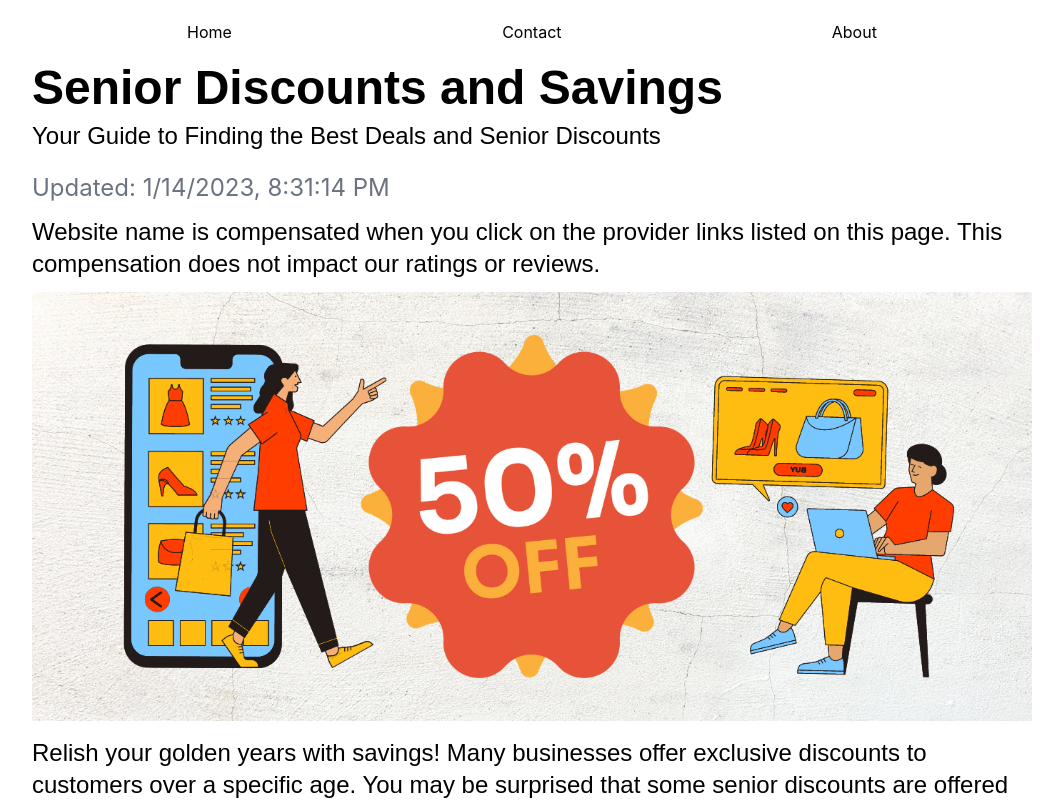
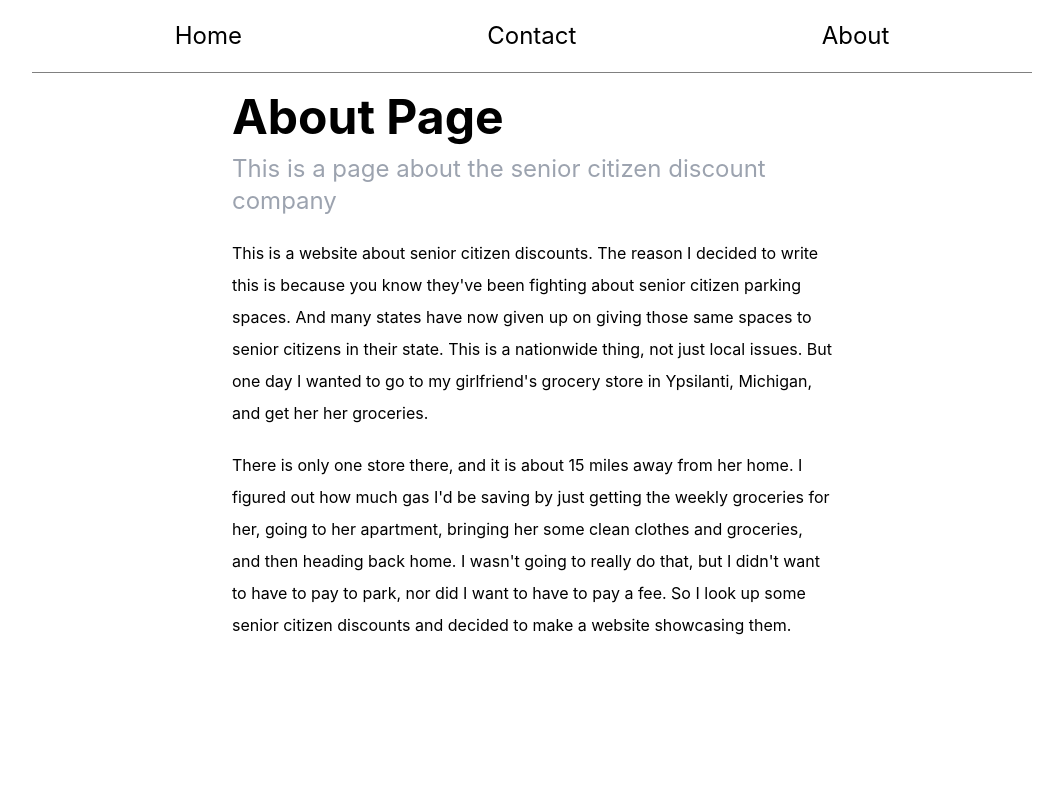
Before and after one commit to kbax6342/senior-discounts, a React (Create React App) app: page /about in a window 1280 px wide. Shown: the top 800 px of the page, without its empty margins (108-1171 px from the left). Built offline with nearby package versions, Linux system fonts and the light colour scheme.

Commit message:
contact form

```diff
--- a/src/App.js
+++ b/src/App.js
@@ -1,35 +1,27 @@
 
 import './App.css';
 import React, { useState, useEffect } from 'react';
-import { BrowserRouter as Router, Link, Switch, Route } from "react-router-dom";
+import { BrowserRouter as Router,Routes, Link, Switch, Route } from "react-router-dom";
 
 
-import Header from './components/Header/Header'
-import TableContentsd from './components/TableContents/TableContents';
-import SeniorDiscounts from './components/SeniorDiscounts/SeniorDiscounts';
-import YoutubeVideo from './components/YoutubeVideo/YoutubeVideo';
-import Footer from './components/Footer/Footer'
-import Review from './components/Reviews/Review';
+
 import Nav from './components/Nav/Nav';
-import Section1 from './components/Section1/Section1';
-import Infograph from './components/Infograph/Inforgraph'
-import Section2 from './components/Section2/Section2';
-import Ad1 from './components/Ad1/Ad1';
+import Home from './pages/Home';
+import About from './pages/About';
+import Contact from './pages/Contact'
+
 
 function App() {
   return (
     <div className="App container max-w-[1000px]">
       <Nav />
-      <Header />
-      <TableContentsd />
-      <SeniorDiscounts />
-      <YoutubeVideo embedId='9U0N7-xDx-0' />
-      <Section1 />
-      <Infograph/>
-      <Ad1 />
-      <Section2 />
-      <Review />
-      <Footer />
+      <Routes>
+        <Route path="/" element={<Home />} />
+        <Route path="/about" element={<About/>} />
+        <Route path="/contact" element={<Contact />} />
+      </Routes>
+
+
     </div>
   );
 }
--- a/src/components/Footer/Footer.css
+++ b/src/components/Footer/Footer.css
@@ -31,3 +31,7 @@
     font-size: 25px;
     color: blue;
 }
+
+li{
+    font-size: 14px;
+}
--- a/src/components/Footer/Footer.js
+++ b/src/components/Footer/Footer.js
@@ -22,8 +22,7 @@ function Footer() {
            <li> <Link>Privacy Policy</Link></li>
            <li><Link>Terms of Use</Link></li>
            <li><Link>Accessiblity</Link></li>
-           <li><Link>Do Not Sell/Share My Personal Information</Link></li>
-           <li> <Link>Limit the Use of MY Sensitive Personal Infomation</Link></li>
+
         </nav>
         <nav className='footer-nav'>
             <li><Link>Research</Link></li>
--- a/src/components/Nav/Nav.css
+++ b/src/components/Nav/Nav.css
@@ -0,0 +1,12 @@
+.li:hover{
+  background-color: gainsboro;
+
+}
+
+.nav{
+    border-bottom: solid 1px gray;
+}
+
+li:active{
+    background-color: gainsboro;
+}
--- a/src/components/Nav/Nav.js
+++ b/src/components/Nav/Nav.js
@@ -1,14 +1,15 @@
 import React from 'react'
 import { BrowserRouter as Router, Link, Switch, Route } from "react-router-dom";
+import "./Nav.css"
 
 export default function Nav() {
     return (
-        <div>
+        <div className='nav mb-5'>
             <nav className="">
                 <ul className="flex w-full justify-around">
-                    <li><Link to={'/'} className=""> Home </Link></li>
-                    <li><Link to={'#contact'} className="">Contact</Link></li>
-                    <li><Link to={'#about'} className="">About</Link></li>
+                    <li><Link to={'/'} className="li p-3 rounded text-2xl"> Home </Link></li>
+                    <li><Link to={'/contact'} className="li p-3 rounded text-2xl">Contact</Link></li>
+                    <li><Link to={'/about'} className="li p-3 rounded text-2xl">About</Link></li>
                 </ul>
             </nav>
         </div>
--- a/src/index.css
+++ b/src/index.css
@@ -7,6 +7,7 @@
 
 html{
   scroll-behavior: smooth;
+  height: 100%;
 }
 
 body {
@@ -26,3 +27,7 @@ code {
 .mulish{
   font-family: 'Mulish', sans-serif;
 }
+
+.space{
+  min-height: 100%;
+}
--- /dev/null
+++ b/src/pages/About.js
@@ -0,0 +1,44 @@
+import React from 'react'
+import Footer from '../components/Footer/Footer'
+
+export default function About() {
+    return (
+        <div >
+            <div className='w-[600px] mx-auto flex flex-col  '>
+                <h1 className='text-5xl font-bold mulisha text-left'>About Page</h1>
+                <p className='text-2xl mt-3 text-gray-400 text-left'>This is a page about the senior citizen discount company</p>
+            </div>
+
+
+            <div className='w-[600px] mx-auto flex flex-col h-screen justify-between '>
+                <section>
+                <div className='my-5 leading-loose text-left'>
+                    This is a website about senior citizen discounts. The reason I decided to write this is because you know they've been fighting about senior citizen parking spaces.
+
+                    And many states have now given up on giving those same spaces to senior citizens in their state.
+
+                    This is a nationwide thing, not just local issues.
+
+                    But one day I wanted to go to my girlfriend's grocery store in Ypsilanti, Michigan, and get her her groceries.
+
+                </div>
+
+                <div className='my-5 leading-loose text-left'>
+                    There is only one store there, and it is about 15 miles away from her home.
+
+                    I figured out how much gas I'd be saving by just getting the weekly groceries for her, going to her apartment, bringing her some clean clothes and groceries, and then heading back home.
+
+                    I wasn't going to really do that, but I didn't want to have to pay to park, nor did I want to have to pay a fee. So I look up some senior citizen discounts and decided to make a website showcasing them.
+                </div>
+                </section>
+
+
+
+                <Footer className=" h-10" />
+            </div>
+
+
+
+        </div>
+    )
+}
--- /dev/null
+++ b/src/pages/Contact.js
@@ -0,0 +1,29 @@
+import React from 'react'
+
+export default function Contact() {
+  return (
+    <div>
+      <section class="bg-white ">
+  <div class="py-8 lg:py-16 px-4 mx-auto max-w-screen-md">
+      <h2 class="mb-4 text-4xl tracking-tight font-extrabold text-center text-gray-900 ">Contact Us</h2>
+      <p class="mb-8 lg:mb-16 font-light text-center text-gray-500 sm:text-xl">Got a technical issue? Want to send feedback about a beta feature? Need details about our Business plan? Let us know.</p>
+      <form action="#" class="space-y-8">
+          <div>
+              <label for="email" class="block mb-2 text-sm font-medium text-gray-900 ">Your email</label>
+              <input type="email" id="email" class="shadow-sm bg-gray-50 border border-gray-300 text-gray-900 text-sm rounded-lg focus:ring-primary-500 focus:border-primary-500 block w-full p-2.5  " placeholder="name@flowbite.com" required/>
+          </div>
+          <div>
+              <label for="subject" class="block mb-2 text-sm font-medium text-gray-900 ">Subject</label>
+              <input type="text" id="subject" class="block p-3 w-full text-sm text-gray-900 bg-gray-50 rounded-lg border border-gray-300 shadow-sm focus:ring-primary-500 focus:border-primary-500 " placeholder="Let us know how we can help you" required/>
+          </div>
+          <div class="sm:col-span-2">
+              <label for="message" class="block mb-2 text-sm font-medium text-gray-900 ">Your message</label>
+              <textarea id="message" rows="6" class="block p-2.5 w-full text-sm text-gray-900 bg-gray-50 rounded-lg shadow-sm border border-gray-300 focus:ring-primary-500 focus:border-primary-500 " placeholder="Leave a comment..."></textarea>
+          </div>
+          <button type="submit" class="py-3 px-5 text-sm font-medium text-center text-white rounded-lg bg-primary-700 sm:w-fit hover:bg-primary-800 focus:ring-4 focus:outline-none focus:ring-primary-300 ">Send message</button>
+      </form>
+  </div>
+</section>
+    </div>
+  )
+}
--- /dev/null
+++ b/src/pages/Home.js
@@ -0,0 +1,28 @@
+import React from 'react'
+import Section1 from '../components/Section1/Section1';
+import Infograph from '../components/Infograph/Inforgraph'
+import Section2 from '../components/Section2/Section2';
+import Ad1 from '../components/Ad1/Ad1';
+import Header from '../components/Header/Header'
+import TableContentsd from '../components/TableContents/TableContents';
+import SeniorDiscounts from '../components/SeniorDiscounts/SeniorDiscounts';
+import YoutubeVideo from '../components/YoutubeVideo/YoutubeVideo';
+import Footer from '../components/Footer/Footer'
+import Review from '../components/Reviews/Review';
+
+export default function Home() {
+  return (
+    <div>
+      <Header />
+      <TableContentsd />
+      <SeniorDiscounts />
+      <YoutubeVideo embedId='9U0N7-xDx-0' />
+      <Section1 />
+      <Infograph/>
+      <Ad1 />
+      <Section2 />
+      <Review />
+      <Footer />
+    </div>
+  )
+}
```
